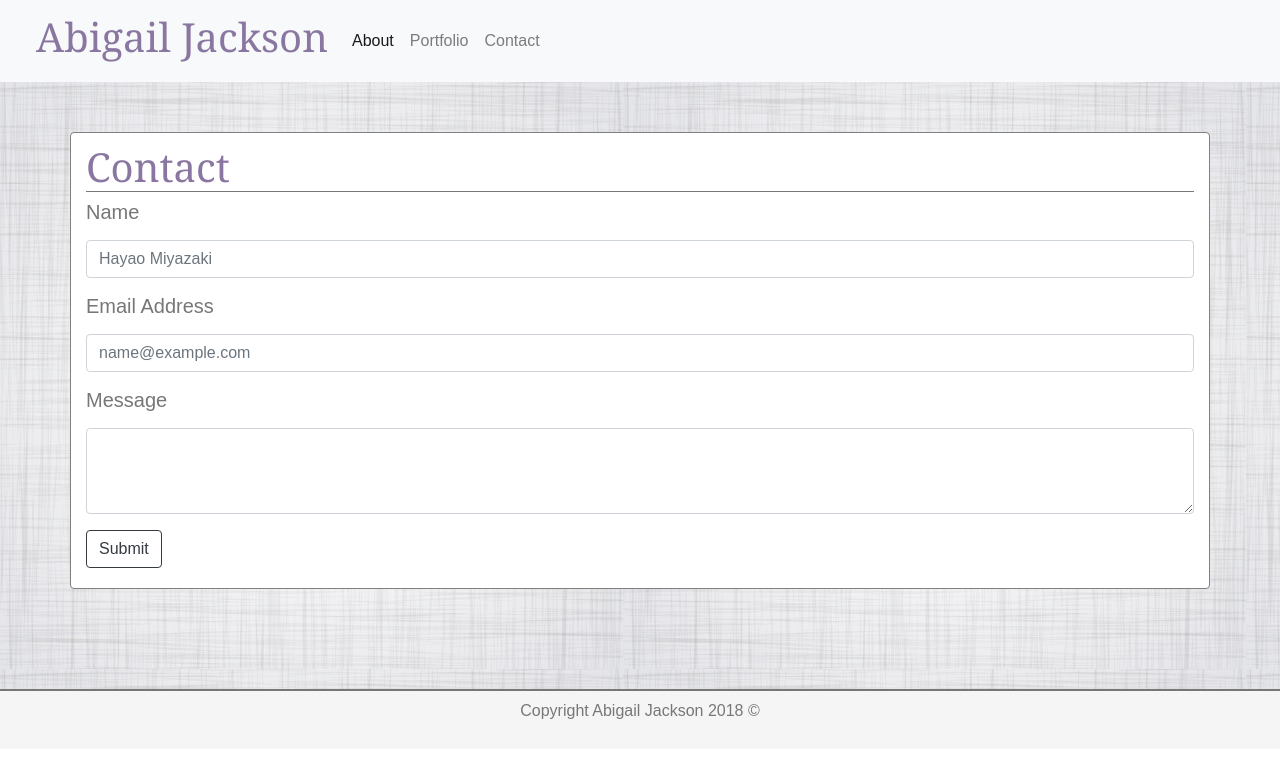
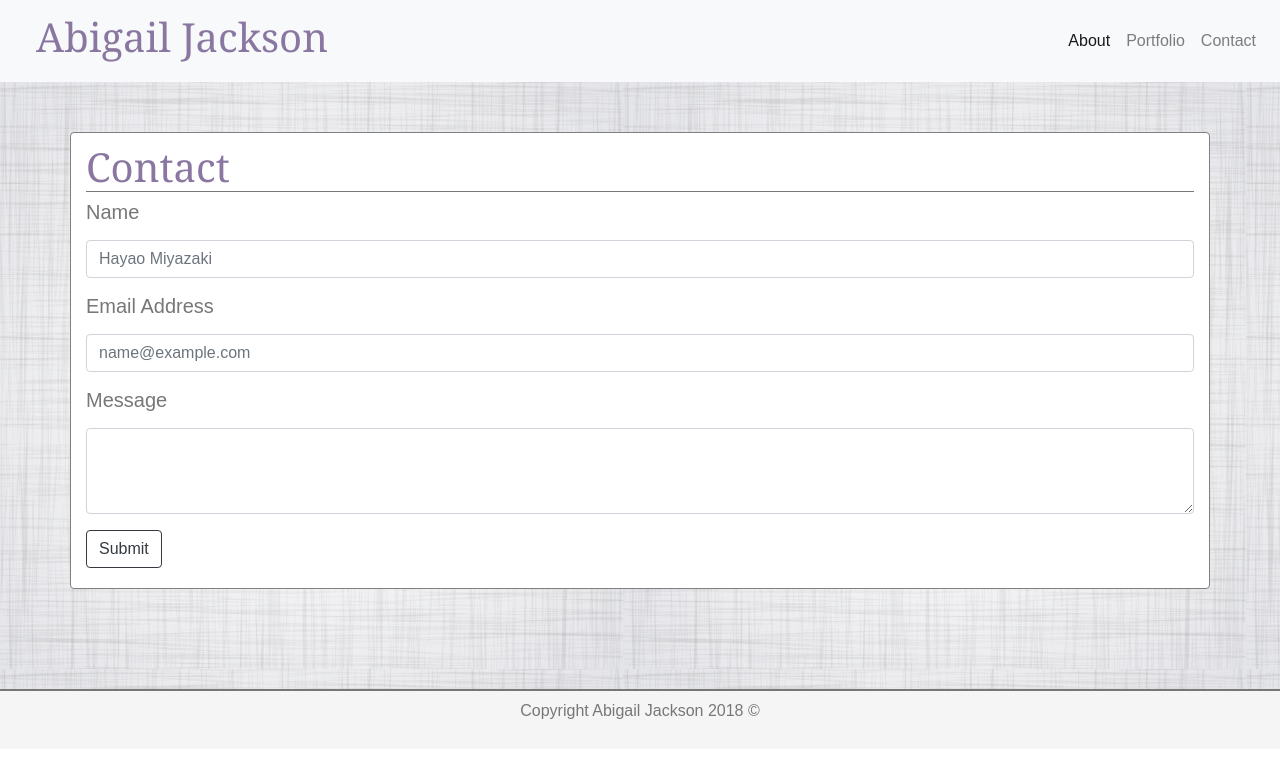
Before and after one commit to abigailjxn/Bootstrap-Portfolio, a plain HTML site: page contact.html in a window 1280 px wide. Drawn offline with nearby package versions, Linux system fonts and the light colour scheme; a web font is replaced by a local one.

Commit message:
fixing navbar, adjust japaninsta-9.jpg size

```diff
--- a/contact.html
+++ b/contact.html
@@ -25,7 +25,7 @@
                 <span class="navbar-toggler-icon"></span>
             </button>
             <div class="collapse navbar-collapse" id="navbarNav">
-                <ul class="navbar-nav">
+                <ul class="navbar-nav ml-auto">
                     <li class="nav-item active">
                         <a class="nav-link" href="index.html">About <span class="sr-only">(current)</span></a>
                     </li>
```
Also changed, not shown: portfolio.html (+6 -4 lines).
